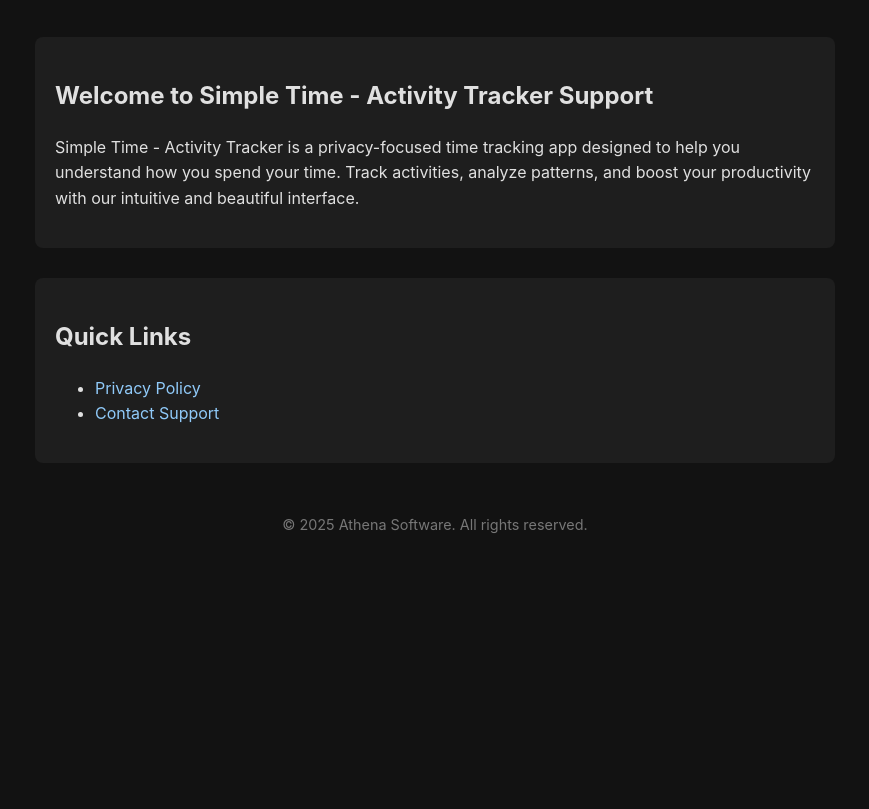
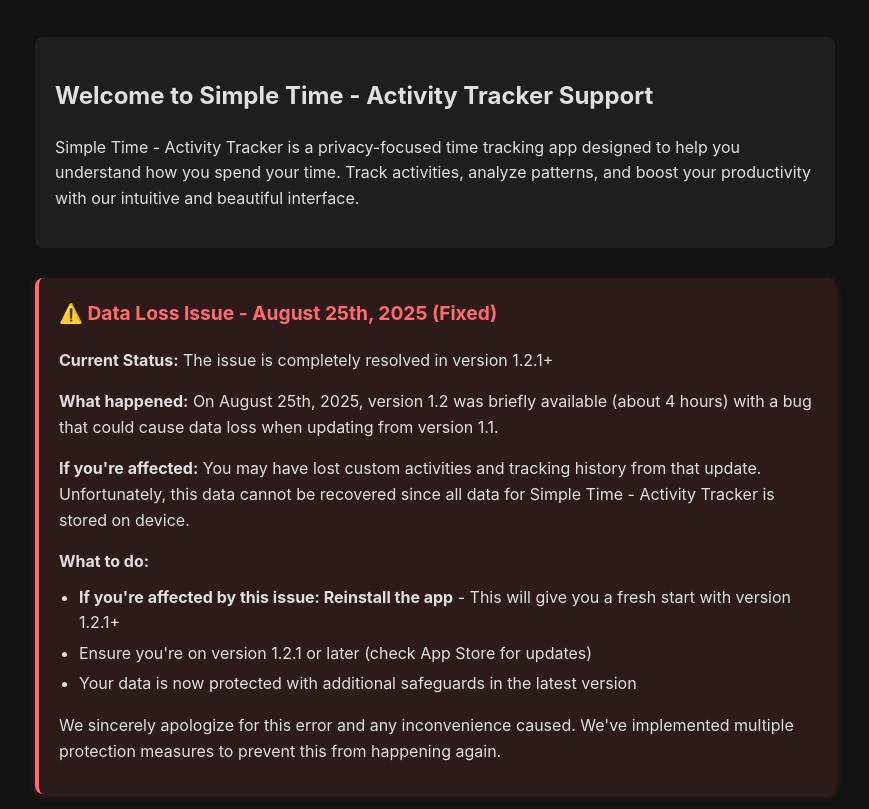
Before and after one commit to davidrhb/simpletimeactivitytracker-support, a plain HTML site: page index.html in a window 1280 px wide. Shown: the part 143-952 px from the top of the page, without its empty margins (205-1074 px from the left). Before the commit the page ends 800 px from the top, so only its background shows below. Drawn offline with Linux system fonts and the light colour scheme.

Commit message:
Added warning about Data Loss bug with version 1.2

```diff
--- a/index.html
+++ b/index.html
@@ -47,6 +47,34 @@
         a:hover {
             text-decoration: underline;
         }
+
+        .warning {
+            background-color: #2d1b1b;
+            border-left: 4px solid #ff6b6b;
+            padding: 20px;
+            margin-bottom: 30px;
+            border-radius: 8px;
+            box-shadow: 0 2px 8px rgba(255, 107, 107, 0.2);
+        }
+
+        .warning h3 {
+            color: #ff6b6b;
+            margin-top: 0;
+            font-size: 1.2em;
+        }
+
+        .warning p {
+            margin-bottom: 10px;
+        }
+
+        .warning ul {
+            margin: 10px 0;
+            padding-left: 20px;
+        }
+
+        .warning li {
+            margin-bottom: 5px;
+        }
     </style>
 </head>
 
@@ -64,6 +92,26 @@
             interface.</p>
     </div>
 
+    <div class="warning">
+        <h3>⚠️ Data Loss Issue - August 25th, 2025 (Fixed)</h3>
+        <p><strong>Current Status:</strong> The issue is completely resolved in version 1.2.1+</p>
+        <p><strong>What happened:</strong> On August 25th, 2025, version 1.2 was briefly available (about 4 hours) with
+            a bug that could cause data loss when updating from version 1.1.</p>
+        <p><strong>If you're affected:</strong> You may have lost custom activities and tracking history from that
+            update. Unfortunately, this data cannot be recovered since all data for Simple Time - Activity Tracker is
+            stored on device.
+        </p>
+        <p><strong>What to do:</strong></p>
+        <ul>
+            <li><strong>If you're affected by this issue: Reinstall the app</strong> - This will give you a fresh start
+                with version 1.2.1+</li>
+            <li>Ensure you're on version 1.2.1 or later (check App Store for updates)</li>
+            <li>Your data is now protected with additional safeguards in the latest version</li>
+        </ul>
+        <p>We sincerely apologize for this error and any inconvenience caused. We've implemented multiple protection
+            measures to prevent this from happening again.</p>
+    </div>
+
     <div class="section">
         <h2>Quick Links</h2>
         <ul>
```
